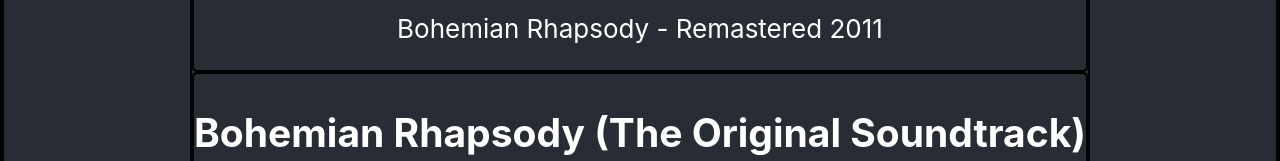
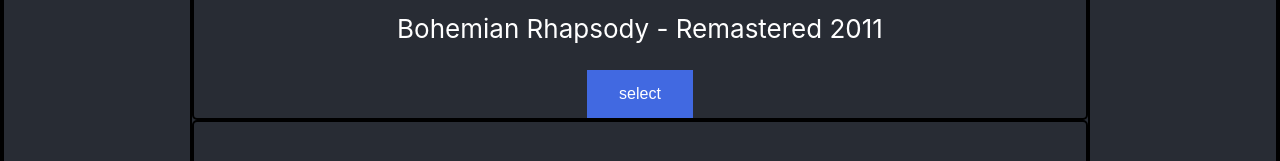
Before and after one commit to achmad-dev/spotify-playlist, a React (Create React App) app: page / in a window 1280 px wide. Shown: the part 441-602 px from the top of the page. Built offline with nearby package versions, Linux system fonts and the light colour scheme.

Commit message:
menambah button dan merubah sedikit tampilan

```diff
--- a/src/components/somecomponent/App.css
+++ b/src/components/somecomponent/App.css
@@ -3,6 +3,16 @@
   border-radius: 5px;
 }
 
+button {
+  background-color: #4169e1;
+  border: none;
+  color: white;
+  padding: 15px 32px;
+  text-align: center;
+  text-decoration: none;
+  display: inline-block;
+  font-size: 16px;
+}
 
 .rotate:hover {
   animation: rotation 2s;
--- a/src/components/somecomponent/track.js
+++ b/src/components/somecomponent/track.js
@@ -7,6 +7,7 @@
     <h2>{album}</h2>
     <img src={images} alt={name} width="300" height="300" className="rotate"/>
     <p>{songTitle}</p>
+    <button>select</button>
   </div>
 );
 
```
